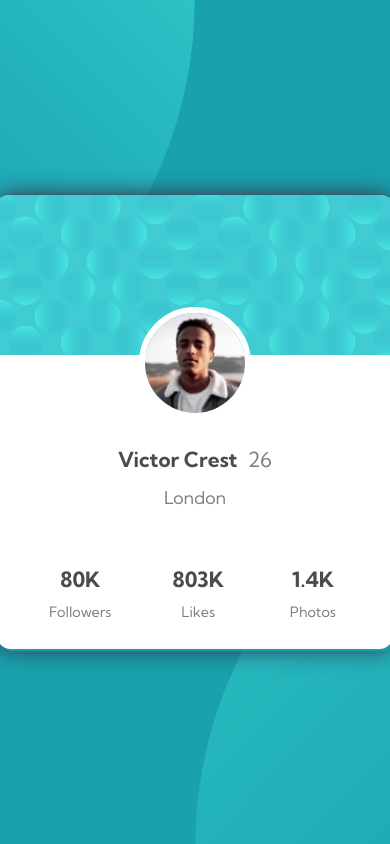
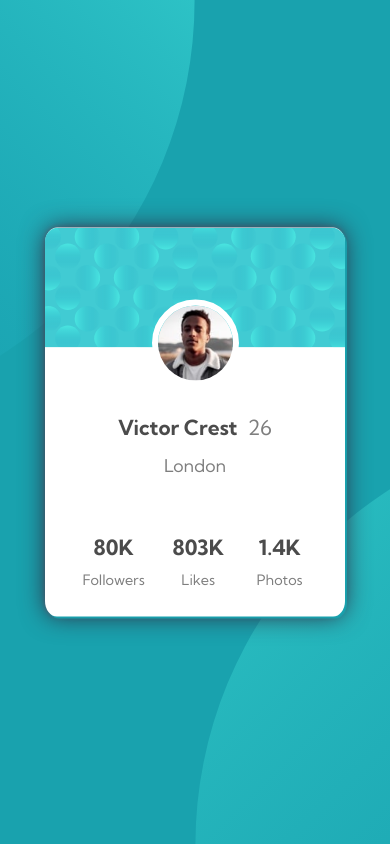
Before and after one commit to Creative1800/Profil-Card-Component, a plain HTML site: page index.html in a window 390 px wide. Drawn offline with Linux system fonts and the light colour scheme.

Commit message:
Add files via upload
Making card more responsive

```diff
--- a/css/style.css
+++ b/css/style.css
@@ -82,6 +82,25 @@ body {
     margin: 0 1.5em 1em 1.5em;
 }
 
+
+@media (max-width: 450px){
+    .container {
+        width: 350px;
+    }
+}
+
+@media (max-width: 400px){
+    .container {
+        width: 300px;
+    }
+}
+
+@media (max-width: 350px){
+    .container {
+        width: 250px;
+    }
+}
+
 .victor-info {
     margin-bottom: 2em;
 }
@@ -121,3 +140,9 @@ p {
 .victor-age {
     font-size: 1.3rem;
 }
+
+/* @media (max-width: 450px){
+    p {
+        font-size: 0.9rem;
+    }
+} */
```
